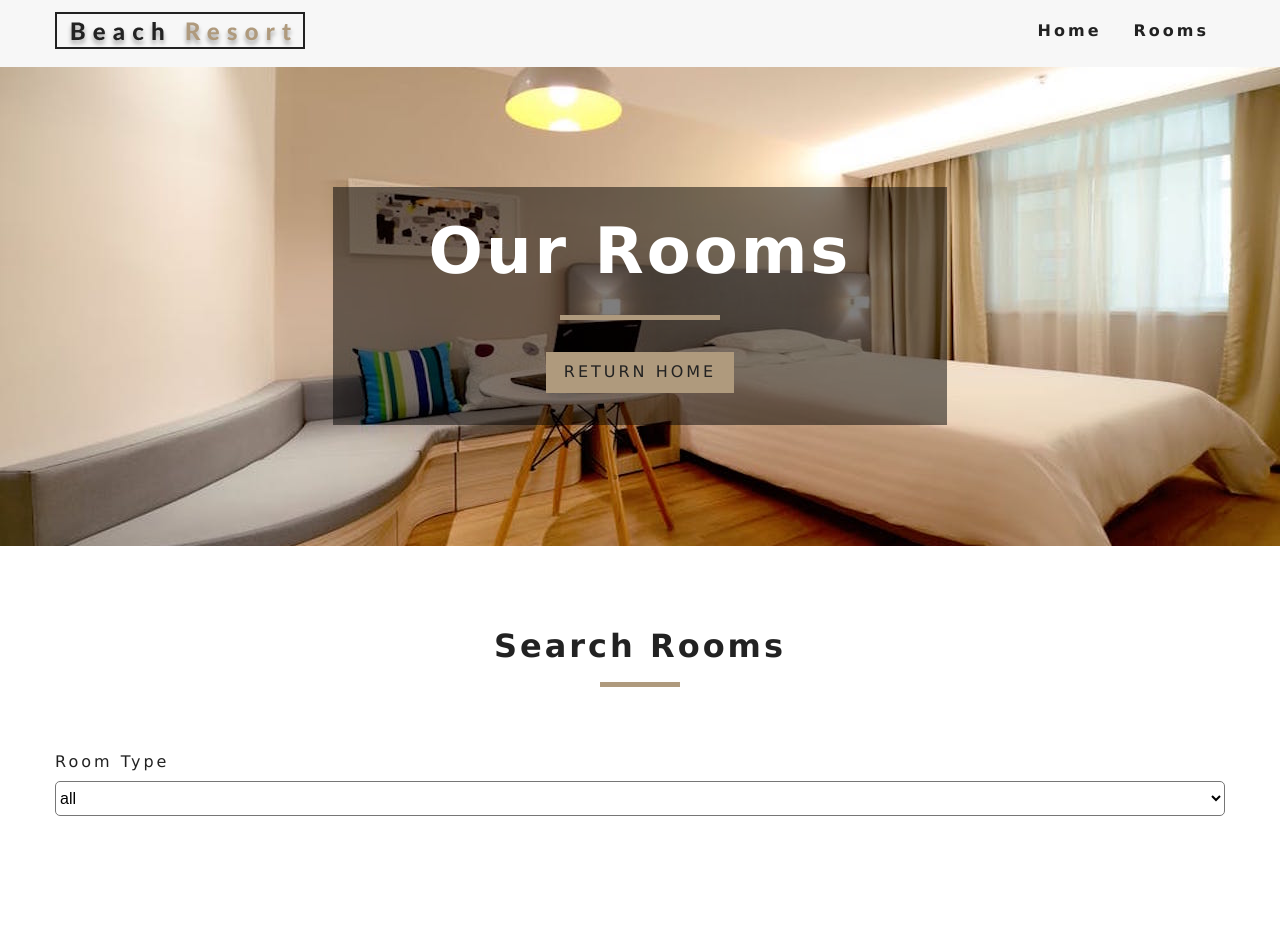
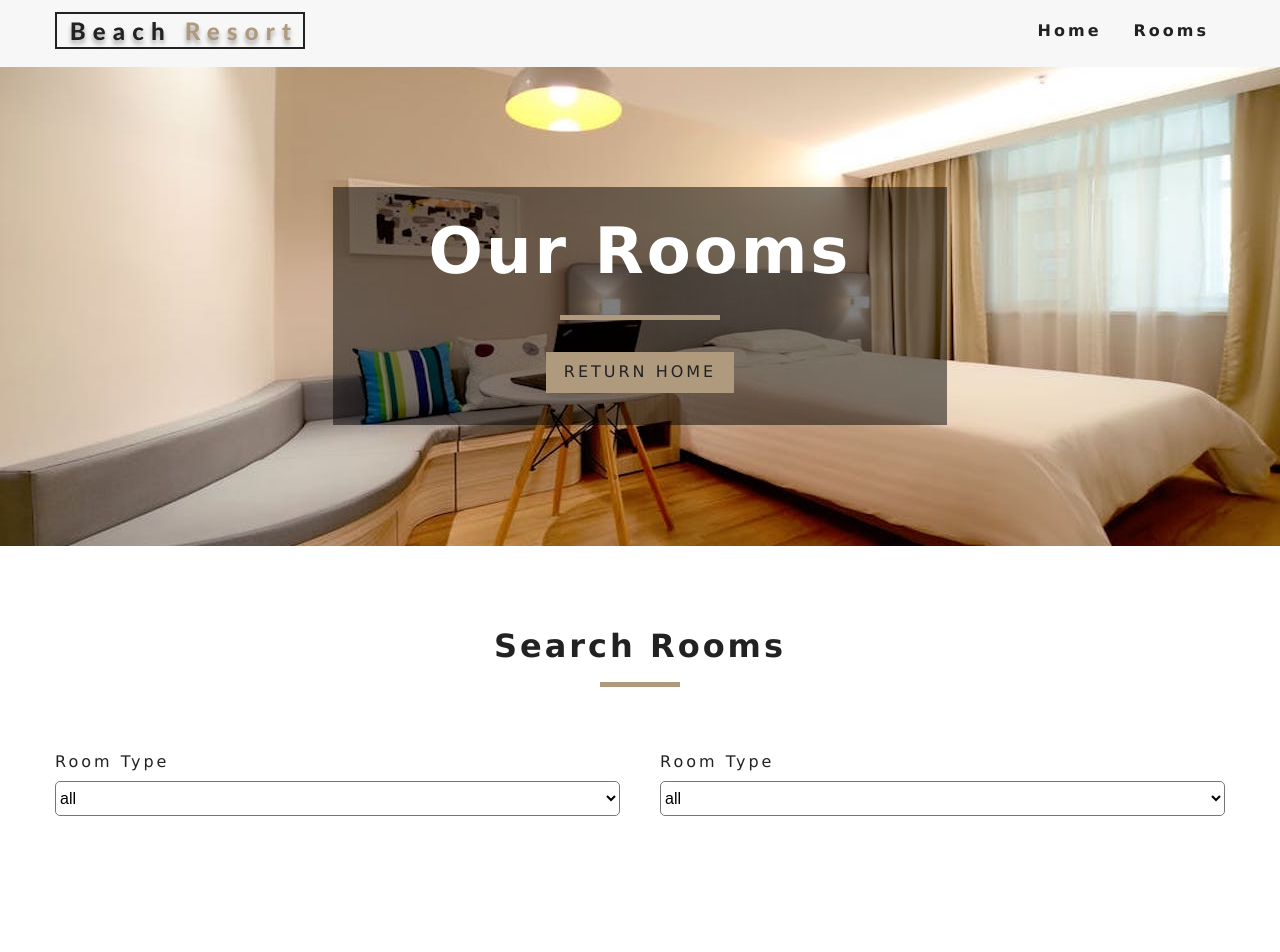
Before and after one commit to lario0913/beach-resort, a React (Create React App) app: page /rooms in a window 1280 px wide. Shown: the top 952 px of the page. Built offline with nearby package versions, Linux system fonts and the light colour scheme.

Commit message:
set up the filter by type functionality of the room's page

```diff
--- a/src/components/RoomFilter.js
+++ b/src/components/RoomFilter.js
@@ -34,6 +34,10 @@ function RoomFilter({rooms}) {
         return <option key={index} value={item}>{item}</option>
     })
 
+
+    // GET CAPACITY
+
+
     return (
         <section className="filter-container">
             <Title title="search rooms" />
@@ -51,6 +55,20 @@ function RoomFilter({rooms}) {
                         {types}
                     </select>
                 </div>
+
+                {/* GUEST */}
+                <div className="form-group">
+                    <label htmlFor="capacity">room type</label>
+                    <select
+                        name="capacity"
+                        id="capacity"
+                        value={capacity}
+                        className="form-control select"
+                        onChange={handleChange}
+                    >
+                        {types}
+                    </select>
+                </div>
             </form>
         </section>
     )
--- a/src/context.js
+++ b/src/context.js
@@ -68,7 +68,18 @@ class RoomProvider extends Component {
     }
 
     filterRooms = () => {
+        let {
+            rooms, type, capacity, price, minSize, maxSize, breakfast, pets
+        } = this.state
 
+        let tempRooms = [...rooms]
+        if(type !== "all"){
+            tempRooms = tempRooms.filter(room => room.type === type)
+        }
+
+        this.setState({
+            sortedRooms: tempRooms
+        })
     }
 
     render() {
```
Also changed, not shown: 1 other file (tests, documents, lock files or other folders).
